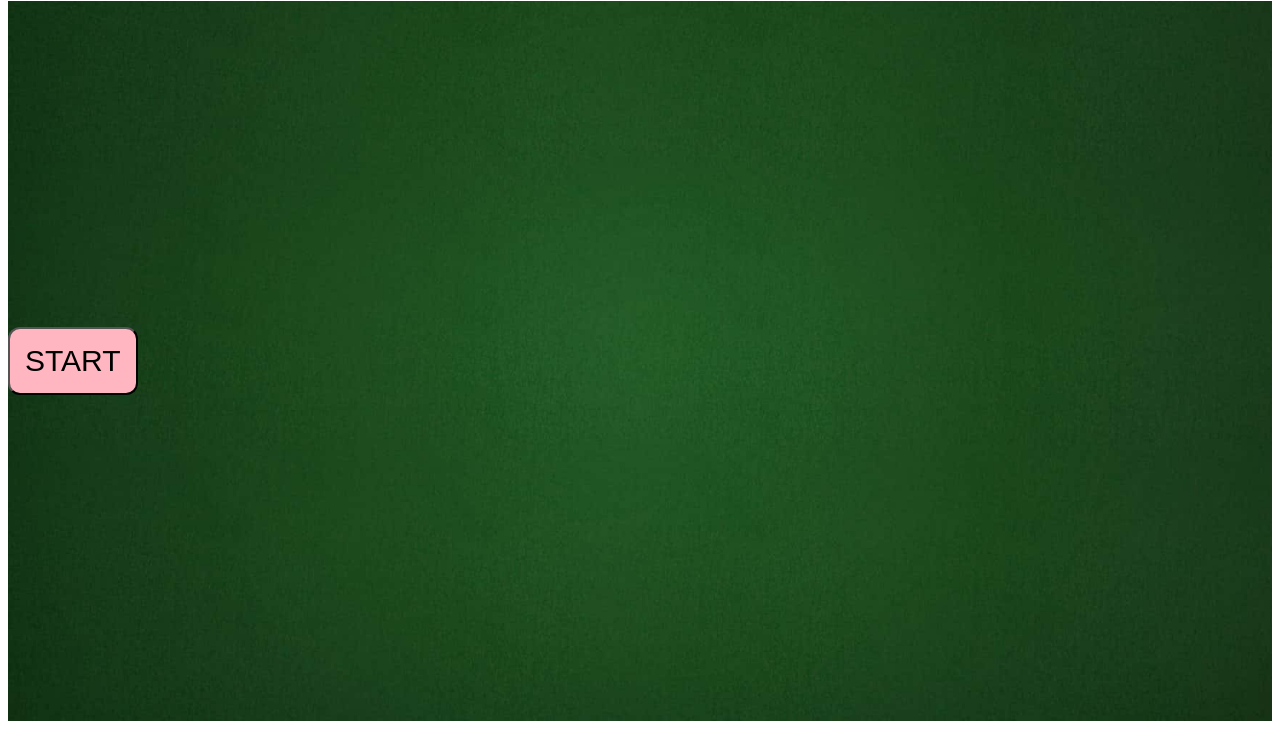
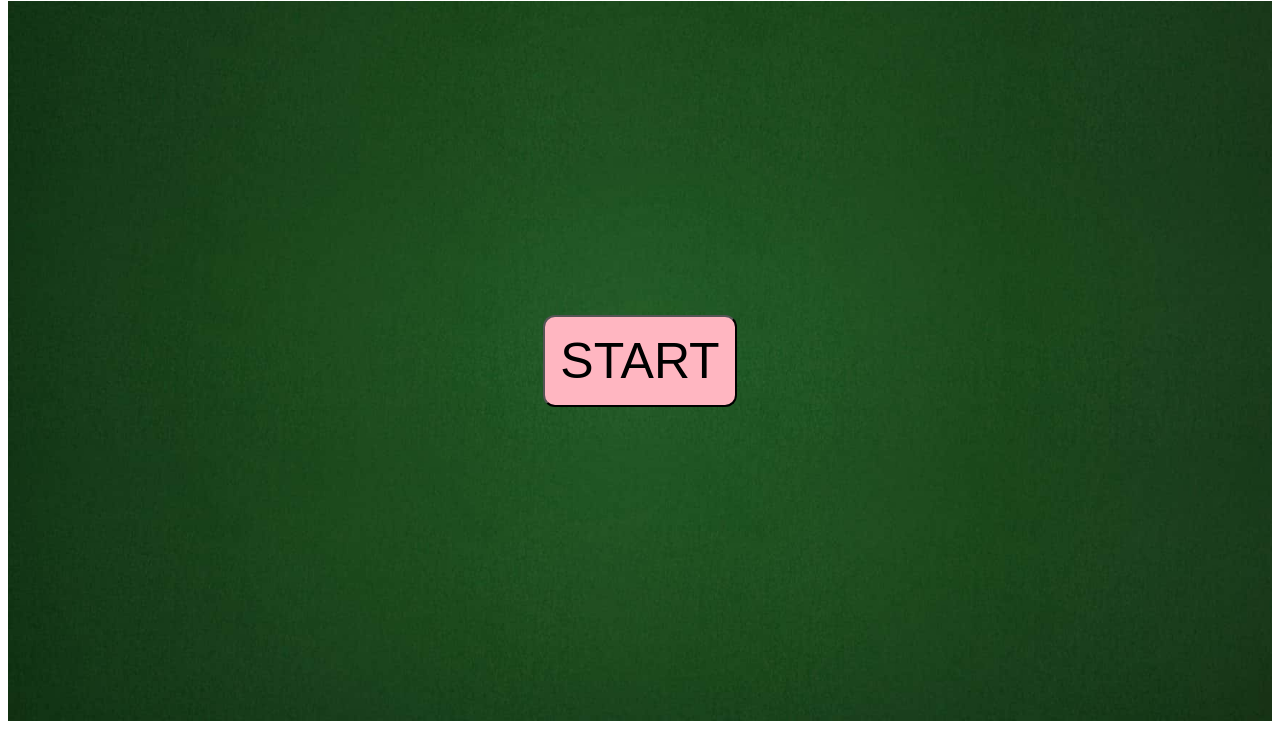
Before and after one commit to wooseok0717/blackjack, a website: page index.html in a window 1280 px wide. Shown: the part 79-808 px from the top of the page. Drawn offline with Linux system fonts and the light colour scheme.

Commit message:
Changed design so that my center div displays its content in the center of the screen

```diff
--- a/css/styles.css
+++ b/css/styles.css
@@ -38,3 +38,13 @@ button {
 #player {
   flex-direction: row-reverse;
 }
+
+#center {
+  align-self: center;
+  font-size: 40px;
+  color: yellow;
+}
+
+#center button {
+  font-size: 50px;
+}
--- a/index.html
+++ b/index.html
@@ -11,7 +11,7 @@
         <div id="dealer" class="container">
 
         </div>
-        <div id="center">
+        <div id="center" class="container">
 
         </div>
         <div id="player" class="container">
```
